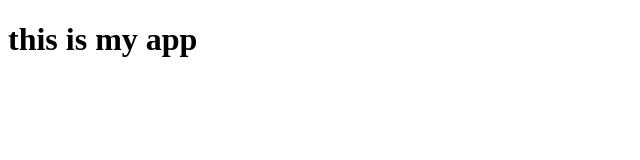
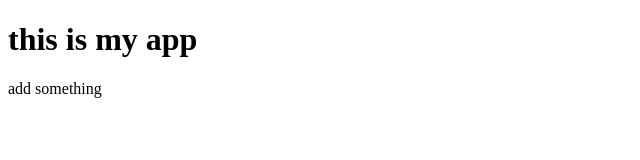
Before and after one commit to Mrbig-02/appgit22, a plain HTML site: page index.html in a window 1280 px wide. Shown: the whole page, without its empty margins (0-640 px from the left). Drawn offline with Linux system fonts and the light colour scheme.

Commit message:
'add changes'

```diff
--- a/index.html
+++ b/index.html
@@ -8,5 +8,6 @@
 </head>
 <body>
     <h1> this is my app</h1>
+    <div>add something</div>
 </body>
 </html>
```
